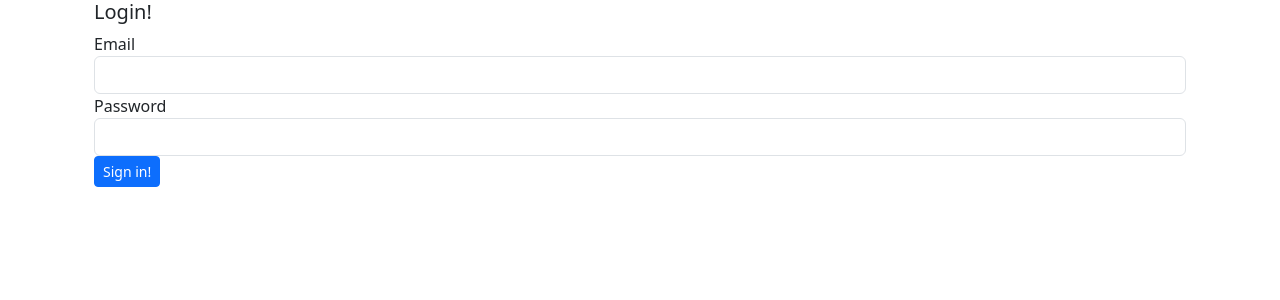
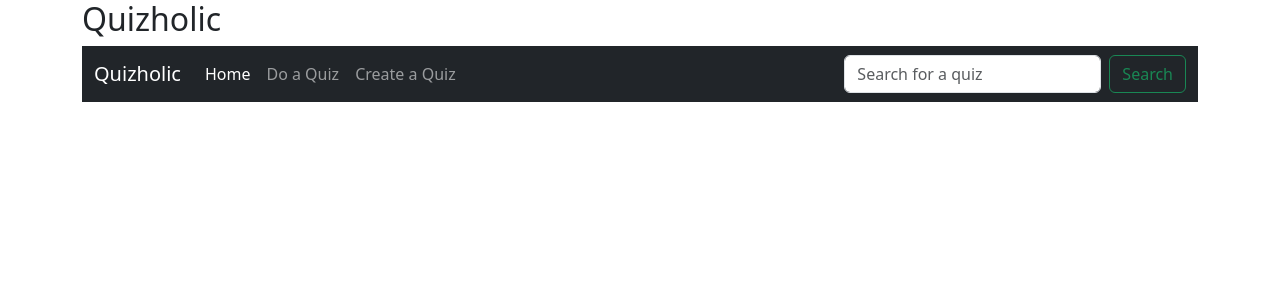
Before and after one commit to haikalchong/project-2-react-front-end, a React (Create React App) app in the folder p2-react/: page / in a window 1280 px wide. Shown: the top 300 px of the page. Built offline with nearby package versions, Linux system fonts and the light colour scheme.

Commit message:
added some stuff

```diff
--- a/p2-react/package.json
+++ b/p2-react/package.json
@@ -9,6 +9,7 @@
     "axios": "^1.3.4",
     "react": "^18.2.0",
     "react-dom": "^18.2.0",
+    "react-router-dom": "^6.9.0",
     "react-scripts": "5.0.1",
     "web-vitals": "^2.1.4"
   },
--- a/p2-react/src/App.js
+++ b/p2-react/src/App.js
@@ -1,16 +1,50 @@
-import React from "react";
+import React, { useState } from "react";
 import "bootstrap/dist/css/bootstrap.min.css";
-import Welcome from "./pages/welcomePage";
+import { BrowserRouter, Routes, Route, Router, Link } from "react-router-dom";
+import Dashboard from "./components/dashboard";
+import Login from "./components/login";
+import { Signup } from "./components/signup";
+import CreateQuiz from "./components/create-a-quiz";
+
+
+function App() {
+  // const [token, setToken] = useState();
+  // if(!token){
+  //   return <Login setToken={setToken}/>
+  // }
+  // const userId= localStorage.getItem()
+// if (!userData){
+//   return <Login/>
+// }
+
+  return (
+    <div className="container">
+      <BrowserRouter>
+        <Routes>
+
+          <Route path="/" element={<Dashboard />}>
+
+          </Route>
+
+          <Route path="/login" element={<Login />}>
+
+          </Route>
+
+          <Route path="/signup" element={<Signup />}>
+
+          </Route>
+
+          <Route path="/createQuiz" element={<CreateQuiz />}>
+          </Route>
+
+        </Routes>
 
 
 
-function App() {
-  return (
-   <React.Fragment>
-    <div className="container">
-    <Welcome/>
+      </BrowserRouter>
+
+
     </div>
-    </React.Fragment>
   );
 }
 
--- /dev/null
+++ b/p2-react/src/components/create-a-quiz.js
@@ -0,0 +1,45 @@
+import React, { useReducer } from 'react'
+import axios from 'axios'
+
+
+export default class CreateQuiz extends React.Component{
+
+
+state={
+    quizName : "",
+    createdBy : "",
+    questions: [],
+    results:[]
+
+
+}
+
+componentDidMount (){
+    const userData= localStorage.getItem("user")
+    const userDataJSON= JSON.parse(userData)
+    this.setState({
+        firstName: userDataJSON.firstName,
+        createdBy: userDataJSON._id
+    })
+}
+    render(){
+        return <React.Fragment>
+            <div className="container">
+                <form>
+                    <label>Quiz Name</label>
+                    <input className='form-control' type="text"/>
+
+
+
+
+                    <label>luffy</label>
+                    <input type="number"/>
+                </form>
+
+            </div>
+
+
+
+        </React.Fragment>
+    }
+}
--- /dev/null
+++ b/p2-react/src/components/dashboard.js
@@ -0,0 +1,14 @@
+import React from "react";
+import { Navbar } from "./navbar";
+
+export default function Dashboard() {
+    return (
+        <React.Fragment>
+            <h2>Quizholic</h2>
+            <Navbar/>
+
+
+        </React.Fragment>
+
+    );
+}
--- a/p2-react/src/components/login.js
+++ b/p2-react/src/components/login.js
@@ -1,16 +1,54 @@
 import React from "react";
+import { Navigate, useNavigate } from "react-router-dom";
+import authService from "../service/auth-service";
 
-export function Login(props) {
+export default class Login extends React.Component {
+
+    state = {
+        firstName: "",
+        lastName: "",
+        email: "",
+        quizCreated: [],
+        quizDone: [],
+        password: "",
+        login: "signup",
+        loggedin: false
+    }
+
+    render(){
     return <React.Fragment>
         <div className="container">
             <h5>Login!</h5>
 
             <div>
-                <label>Email</label><input type="text" className="form-control" value={props.email} name="email" onChange={props.updateFormField} />
-                <label>Password</label><input type="text" className="form-control" value={props.password} name="password" onChange={props.updateFormField}/>
+                <label>Email</label><input type="text" className="form-control" value={this.state.email} name="email" onChange={this.updateFormField} />
+                <label>Password</label><input type="text" className="form-control" value={this.state.password} name="password" onChange={this.updateFormField}/>
             </div>
-            <button className="btn btn-sm btn-primary" onClick={props.signin}>Sign in!</button>
+            <button className="btn btn-sm btn-primary" onClick={()=>{
+                authService.userLogin(this.state.email,this.state.password)}}>Sign in!</button>
         </div>
 
     </React.Fragment>
 }
+
+
+updateFormField = (e) => {
+    this.setState({
+        [e.target.name]: e.target.value
+    })
+}
+
+
+// handlelogin = async () => {
+//     try{
+//   const userData = await authService.userLogin(this.state.email,this.state.password)
+
+
+
+//     }catch(err){
+//         console.log(err)
+//     }
+// }
+
+
+}
--- a/p2-react/src/components/navbar.js
+++ b/p2-react/src/components/navbar.js
@@ -0,0 +1,49 @@
+import React from "react";
+
+
+export function Navbar(props) {
+    return <React.Fragment>
+        <nav className="navbar navbar-expand-lg navbar-dark bg-dark">
+
+            <div className="container-fluid">
+                <button className="navbar-toggler" type="button" data-bs-toggle="collapse" data-bs-target="#navbarTogglerDemo01" aria-controls="navbarTogglerDemo01" aria-expanded="false" aria-label="Toggle navigation">
+                    <span className="navbar-toggler-icon"></span>
+
+                </button>
+                <div className="collapse navbar-collapse" id="navbarTogglerDemo01">
+                    <a className="navbar-brand" href="#">Quizholic</a>
+
+                    <ul className="navbar-nav me-auto mb-2 mb-lg-0">
+
+                        <li className="nav-item">
+
+                            <a className="nav-link active" aria-current="page" href="#">Home</a>
+
+                        </li>
+                        <li className="nav-item">
+
+                            <a className="nav-link" href="#">Do a Quiz</a>
+
+                        </li>
+                        <li className="nav-item">
+
+                            <a className="nav-link" href="#">Create a Quiz</a>
+
+                        </li>
+                    </ul>
+                    <form className="d-flex">
+
+                        <input className="form-control me-2" type="search" placeholder="Search for a quiz" aria-label="Search" />
+
+                        <button className="btn btn-outline-success" type="submit">Search</button>
+
+                    </form>
+                </div>
+            </div>
+        </nav>
+
+    </React.Fragment>
+
+
+
+}
--- a/p2-react/src/components/signup.js
+++ b/p2-react/src/components/signup.js
@@ -13,6 +13,8 @@ export function Signup(props) {
             </div>
             <button className="btn btn-sm btn-primary" onClick={props.createNewAccount}>Sign Up!</button>
         </div>
-
+        <div>
+            <p>Already a member? Sign in <a href="/login">here</a></p>
+        </div>
     </React.Fragment>
 }
--- a/p2-react/src/pages/welcomePage.js
+++ b/p2-react/src/pages/welcomePage.js
@@ -1,75 +1,49 @@
-import React from 'react'
-import { Signup } from '../components/signup'
-import { Login } from '../components/login'
-import axios from 'axios'
+// import React from 'react'
+// import { Signup } from '../components/signup'
+// import { Login } from '../components/login'
+// import axios from 'axios'
 
-export default class Welcome extends React.Component {
+// export default class Welcome extends React.Component {
 
-    state = {
-        firstName: "",
-        lastName: "",
-        email: "",
-        quizCreated: [],
-        quizDone: [],
-        password: "",
-        login: "signin"
-    }
+//     state = {
+//         firstName: "",
+//         lastName: "",
+//         email: "",
+//         quizCreated: [],
+//         quizDone: [],
+//         password: "",
+//         login: "signup",
+//         loggedin: false
+//     }
 
 
-    render() {
-        if (this.state.login === "signup"){
-            return <Signup firstName={this.state.firstName}
-            lastName={this.state.lastName}
-            email={this.state.email}
-            password={this.state.password}
-            updateFormField={this.updateFormField}
-            createNewAccount={this.createNewAccount}/>
-        }else if ( this.state.login ==="signin"){
-            return <Login firstName={this.state.firstName}
-            lastName={this.state.lastName}
-            email={this.state.email}
-            password={this.state.password}
-            updateFormField={this.updateFormField}
-            signin={this.logIn}/>
-        }
+//     render() {
 
 
 
-    }
-    updateFormField = (e) => {
-        this.setState({
-            [e.target.name]: e.target.value
-        })
-    }
-
-    createNewAccount = async () => {
-
-        const dburl= "https://2999-haikalchong-project2bac-el2gxlkwdlx.ws-us92.gitpod.io"
-        const newUser = {
-            firstName : this.state.firstName,
-            lastName : this.state.lastName,
-            email: this.state.email,
-            quizCreated: this.state.quizCreated,
-            quizDone: this.state.quizDone,
-            password: this.state.password
-        }
-        const addNewUser = await axios.post(dburl + "/user", newUser)
 
 
-        this.setState({
-            login: "signin"
-        })
 
-    }
-    logIn = async () => {
-        const dburl= "https://2999-haikalchong-project2bac-el2gxlkwdlx.ws-us92.gitpod.io"
-        const userid= {
-            email : this.state.email,
-            password : this.state.password
-        }
-        const result = await axios.post(dburl + "/login" , userid)
-        // const token = result.insertedId
-        console.log(result.data.token)
-        localStorage.setItem("token", result.data.token)
-    }
-}
+//         if (this.state.login === "signup"){
+//             return <Signup firstName={this.state.firstName}
+//             lastName={this.state.lastName}
+//             email={this.state.email}
+//             password={this.state.password}
+//             updateFormField={this.updateFormField}
+//             createNewAccount={this.createNewAccount}/>
+//         }else if ( this.state.login ==="signin"){
+//             return <Login firstName={this.state.firstName}
+//             lastName={this.state.lastName}
+//             email={this.state.email}
+//             password={this.state.password}
+//             updateFormField={this.updateFormField}
+//             signin={this.logIn}/>
+//         }
+
+
+
+//     }
+
+
+
+// }
--- /dev/null
+++ b/p2-react/src/service/auth-service.js
@@ -0,0 +1,51 @@
+import axios from "axios";
+import { Navigate, useNavigate } from "react-router-dom";
+
+
+ const signup= async function createNewAccount() {
+
+    const dburl = "https://2999-haikalchong-project2bac-el2gxlkwdlx.ws-us92.gitpod.io"
+    const newUser = {
+        firstName: this.state.firstName,
+        lastName: this.state.lastName,
+        email: this.state.email,
+        quizCreated: this.state.quizCreated,
+        quizDone: this.state.quizDone,
+        password: this.state.password
+    }
+    const addNewUser = await axios.post(dburl + "/user", newUser)
+
+
+    this.setState({
+        login: "signin"
+    })
+
+}
+
+
+  const userLogin =  async(email,password)=> {
+    const dburl = "https://2999-haikalchong-project2bac-el2gxlkwdlx.ws-us92.gitpod.io"
+    console.log(email,password)
+    const userid = {
+        email: email,
+        password: password
+    }
+    const result = await axios.post(dburl + "/login", userid)
+    // const token = result.insertedId
+    console.log(result.data.token)
+    localStorage.setItem("user",JSON.stringify(result.data))
+
+    localStorage.setItem("token", result.data.token)
+
+
+
+}
+
+
+
+const authService={
+    userLogin,
+    signup
+}
+
+export default authService
```
Also changed, not shown: 1 other file (tests, documents, lock files or other folders).
